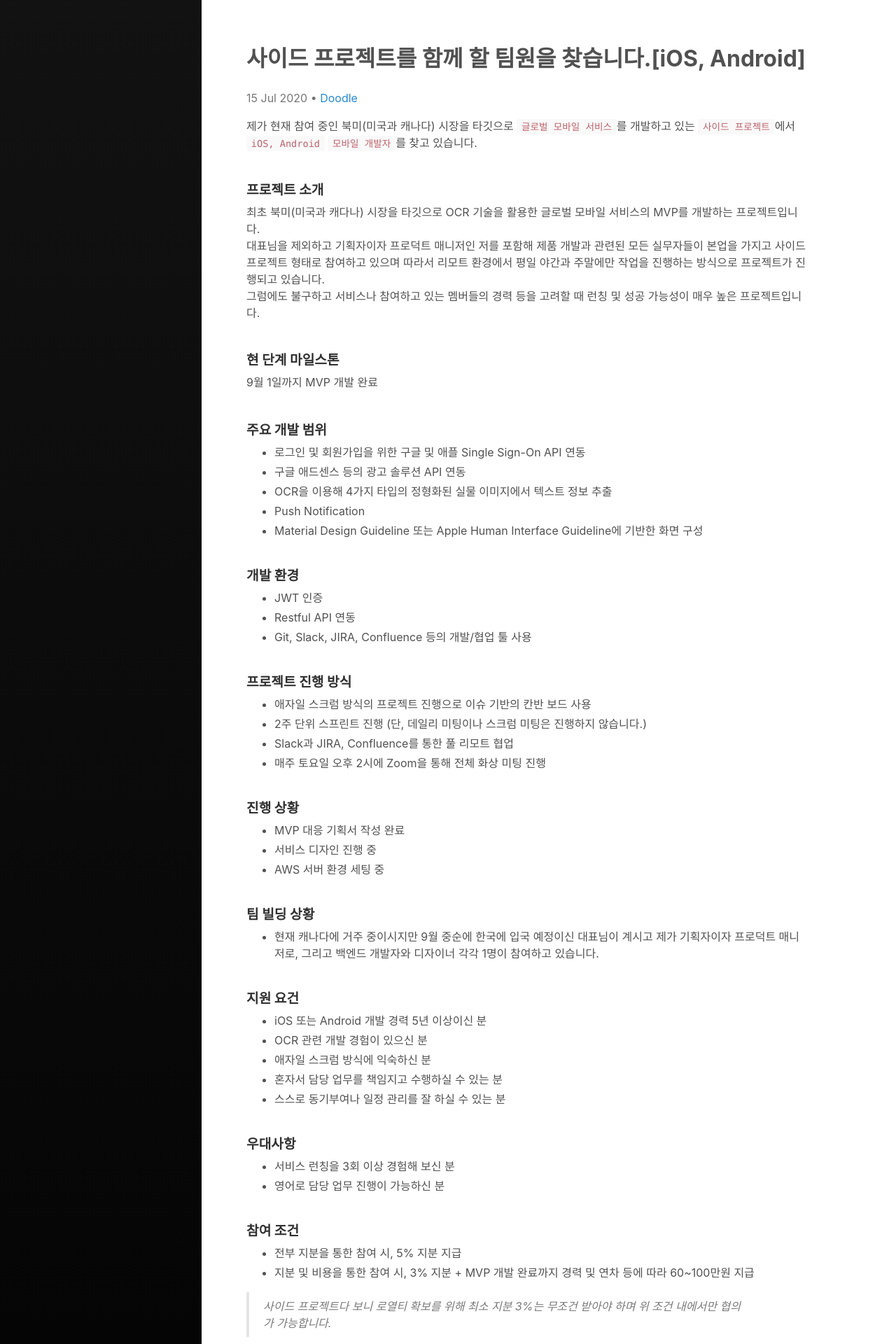
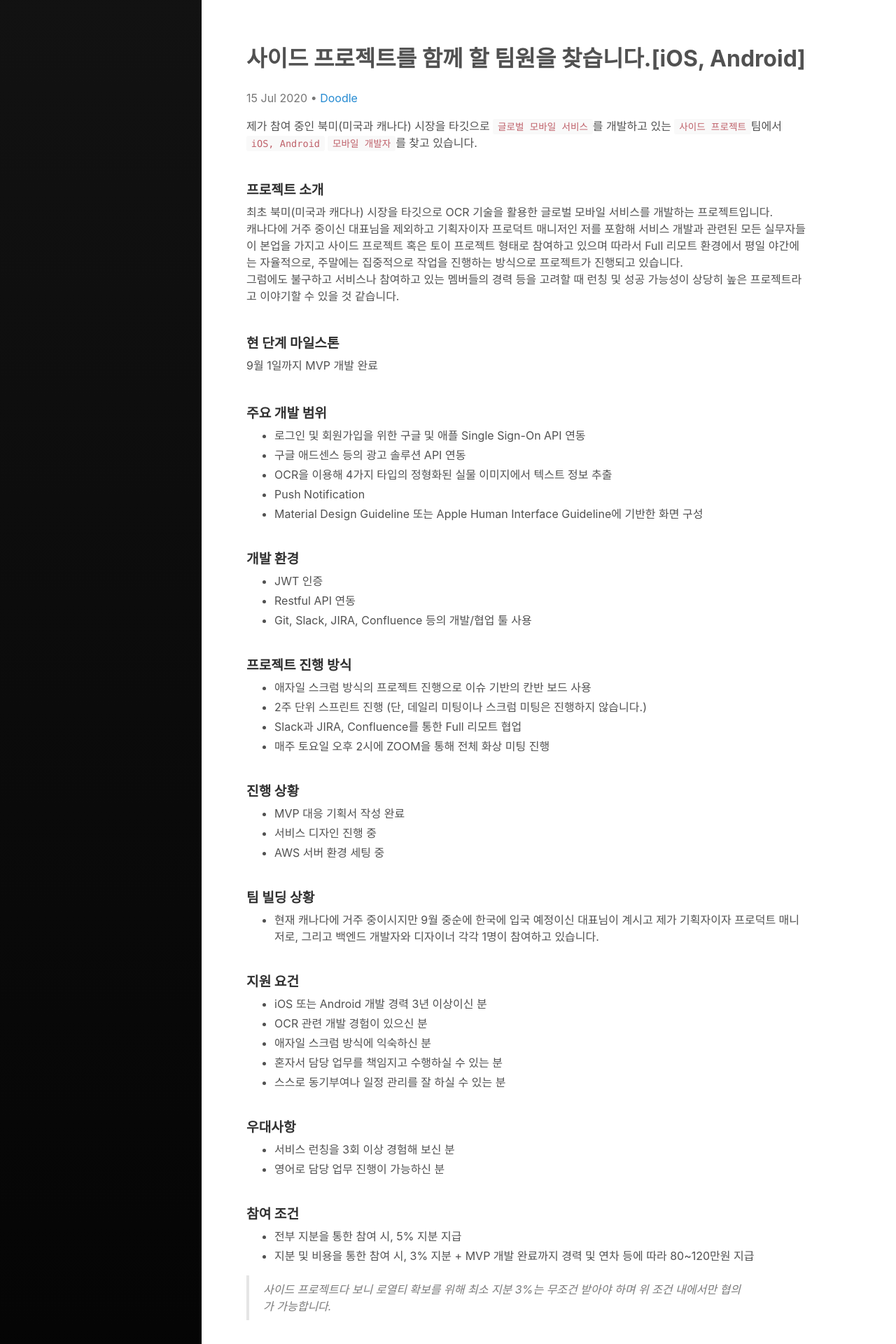
Before and after one commit to germweapon/germweapon.github.io, a Jekyll site: the page built from _posts/2020-07-15-사이드 프로젝트 팀원을 찾습니다.[iOS, Android].md, in a window 1280 px wide. Shown: the top 1920 px of the page at 70% size. Built offline with Jekyll 4.4.1, drawn with Linux system fonts in a browser that asks for light colours; comment, search, counter and statistics services are not loaded.

Commit message:
문구 수정

```diff
--- a/_posts/2020-07-15-사이드 프로젝트 팀원을 찾습니다.[iOS, Android].md
+++ b/_posts/2020-07-15-사이드 프로젝트 팀원을 찾습니다.[iOS, Android].md
@@ -23,10 +23,10 @@ priority : 1.0
 ---
 
 
-제가 현재 참여 중인 북미(미국과 캐나다) 시장을 타깃으로 `글로벌 모바일 서비스`를 개발하고 있는 `사이드 프로젝트`에서 `iOS, Android` `모바일 개발자`를 찾고 있습니다.<br><br>
+제가 참여 중인 북미(미국과 캐나다) 시장을 타깃으로 `글로벌 모바일 서비스`를 개발하고 있는 `사이드 프로젝트`팀에서 `iOS, Android` `모바일 개발자`를 찾고 있습니다.<br><br>
 
 #### **프로젝트 소개**<br>
-최초 북미(미국과 캐다나) 시장을 타깃으로 OCR 기술을 활용한 글로벌 모바일 서비스의 MVP를 개발하는 프로젝트입니다.<br> 대표님을 제외하고 기획자이자 프로덕트 매니저인 저를 포함해 제품 개발과 관련된 모든 실무자들이 본업을 가지고 사이드 프로젝트 형태로 참여하고 있으며 따라서 리모트 환경에서 평일 야간과 주말에만 작업을 진행하는 방식으로 프로젝트가 진행되고 있습니다.<br> 그럼에도 불구하고 서비스나 참여하고 있는 멤버들의 경력 등을 고려할 때 런칭 및 성공 가능성이 매우 높은 프로젝트입니다.<br><br>
+최초 북미(미국과 캐다나) 시장을 타깃으로 OCR 기술을 활용한 글로벌 모바일 서비스를 개발하는 프로젝트입니다.<br> 캐나다에 거주 중이신 대표님을 제외하고 기획자이자 프로덕트 매니저인 저를 포함해 서비스 개발과 관련된 모든 실무자들이 본업을 가지고 사이드 프로젝트 혹은 토이 프로젝트 형태로 참여하고 있으며 따라서 Full 리모트 환경에서 평일 야간에는 자율적으로, 주말에는 집중적으로 작업을 진행하는 방식으로 프로젝트가 진행되고 있습니다.<br> 그럼에도 불구하고 서비스나 참여하고 있는 멤버들의 경력 등을 고려할 때 런칭 및 성공 가능성이 상당히 높은 프로젝트라고 이야기할 수 있을 것 같습니다.<br><br>
 
 #### **현 단계 마일스톤**<br>
 9월 1일까지 MVP 개발 완료<br><br>
@@ -46,8 +46,8 @@ priority : 1.0
 #### **프로젝트 진행 방식**<br>
 - 애자일 스크럼 방식의 프로젝트 진행으로 이슈 기반의 칸반 보드 사용
 - 2주 단위 스프린트 진행 (단, 데일리 미팅이나 스크럼 미팅은 진행하지 않습니다.)
-- Slack과 JIRA, Confluence를 통한 풀 리모트 협업
-- 매주 토요일 오후 2시에 Zoom을 통해 전체 화상 미팅 진행<br><br>
+- Slack과 JIRA, Confluence를 통한 Full 리모트 협업
+- 매주 토요일 오후 2시에 ZOOM을 통해 전체 화상 미팅 진행<br><br>
 
 #### **진행 상황**<br>
 - MVP 대응 기획서 작성 완료
@@ -58,7 +58,7 @@ priority : 1.0
 - 현재 캐나다에 거주 중이시지만 9월 중순에 한국에 입국 예정이신 대표님이 계시고 제가 기획자이자 프로덕트 매니저로, 그리고 백엔드 개발자와 디자이너 각각 1명이 참여하고 있습니다.<br><br>
 
 #### **지원 요건**<br>
-- iOS 또는 Android 개발 경력 5년 이상이신 분
+- iOS 또는 Android 개발 경력 3년 이상이신 분
 - OCR 관련 개발 경험이 있으신 분
 - 애자일 스크럼 방식에 익숙하신 분
 - 혼자서 담당 업무를 책임지고 수행하실 수 있는 분
@@ -70,7 +70,7 @@ priority : 1.0
 
 #### **참여 조건**<br>
 - 전부 지분을 통한 참여 시, 5% 지분 지급
-- 지분 및 비용을 통한 참여 시, 3% 지분 + MVP 개발 완료까지 경력 및 연차 등에 따라 60~100만원 지급
+- 지분 및 비용을 통한 참여 시, 3% 지분 + MVP 개발 완료까지 경력 및 연차 등에 따라 80~120만원 지급
 
 >*사이드 프로젝트다 보니 로열티 확보를 위해 최소 지분 3%는 무조건 받아야 하며 위 조건 내에서만 협의가 가능합니다.*
 
```
